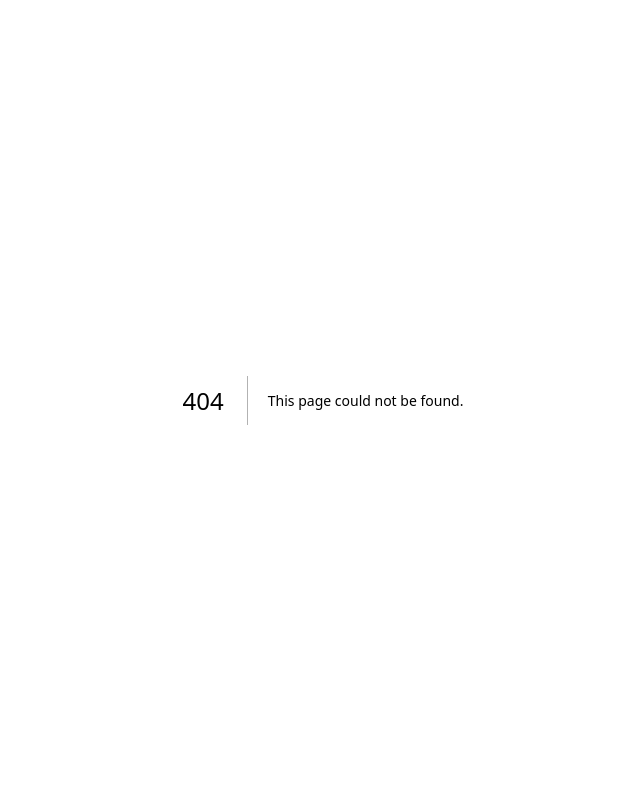
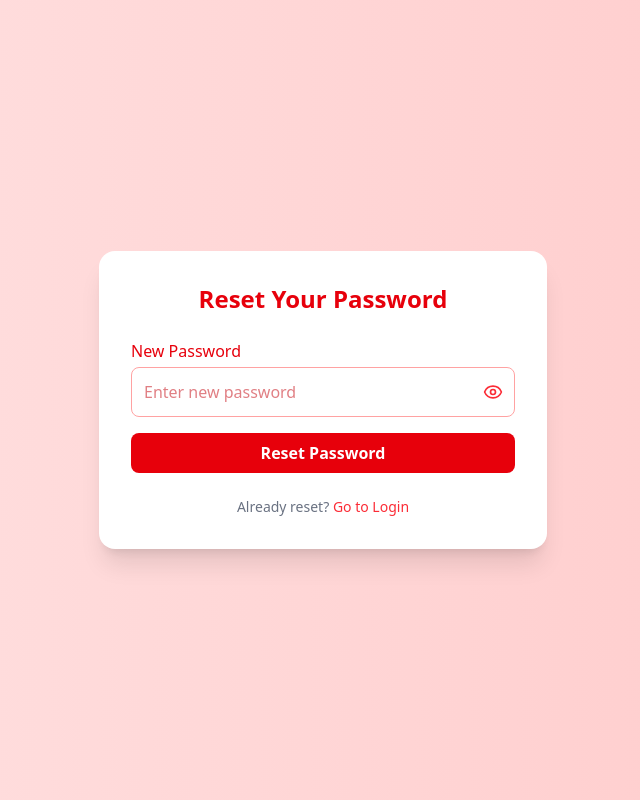
Before and after one commit to Omarmdwasimuddin/finder_project, a Next.js app: page /donor/reset-password in a window 1280 px wide. Before the commit this address had no page. Shown: the whole page, without its empty margins (317-957 px from the left). Built offline with nearby package versions, Linux system fonts and the light colour scheme.

Commit message:
Inshallah

```diff
--- a/package.json
+++ b/package.json
@@ -18,6 +18,7 @@
     "bcryptjs": "^3.0.2",
     "framer-motion": "^12.23.6",
     "jsonwebtoken": "^9.0.2",
+    "lottie-react": "^2.4.1",
     "lucide-react": "^0.503.0",
     "next": "^15.3.1",
     "next-auth": "^4.24.11",
--- a/src/Component/MidHeader.jsx
+++ b/src/Component/MidHeader.jsx
@@ -79,7 +79,7 @@ export default function MidHeader() {
                 className="inline-flex items-center space-x-2 text-sm font-medium text-red-600 hover:text-red-700 focus:outline-none transition-colors"
               >
                 <LogIn className="w-5 h-5" />
-                <span>LogIn / Book</span>
+                <span>LogIn / Book an Appointment</span>
               </Link>
             </div>
           </div>
--- a/src/app/api/recover/resetPassword/route.js
+++ b/src/app/api/recover/resetPassword/route.js
@@ -1,30 +1,36 @@
 import { PrismaClient } from "@/generated/prisma";
 import { NextResponse } from "next/server";
+import bcrypt from "bcryptjs"; //bcrypt import
 
-
-
-
-export async function POST(req,res) {
+export async function POST(req) {
   try {
     let reqBody = await req.json();
 
     const prisma = new PrismaClient();
     const count = await prisma.donor.count({
-            where:{email:reqBody['email'], otp:reqBody['otp']}
-        })
+      where: {
+        email: reqBody['email'],
+        otp: reqBody['otp']
+      }
+    });
 
-        if(count===1){
+    if (count === 1) {
+      const hashedPassword = await bcrypt.hash(reqBody['password'], 10); // Hashing done here
+
       await prisma.donor.update({
-                where:{email:reqBody['email']},
-                data:{otp:'0',password:reqBody['password']}
-            })
+        where: { email: reqBody['email'] },
+        data: {
+          otp: '0',
+          password: hashedPassword //Store hashed password
+        }
+      });
 
-            return NextResponse.json({status:'success', data:"Password Reset Success"})
-        }else{
-            return NextResponse.json({status:'fail', data:"Password Reset Fail"})
+      return NextResponse.json({ status: 'success', data: "Password Reset Success" });
+    } else {
+      return NextResponse.json({ status: 'fail', data: "Password Reset Fail" });
     }
 
   } catch (error) {
-        return NextResponse.json({status:'fail', data:error.message})
+    return NextResponse.json({ status: 'fail', data: error.message });
   }
 }
--- /dev/null
+++ b/src/app/donor/forgot-password/page.jsx
@@ -0,0 +1,61 @@
+"use client";
+
+import { useForm } from "react-hook-form";
+import { yupResolver } from "@hookform/resolvers/yup";
+import * as yup from "yup";
+import { useRouter } from "next/navigation";
+import { toast, Toaster } from "react-hot-toast";
+import axios from "axios";
+
+const schema = yup.object({
+  email: yup.string().email().required("Email is required"),
+});
+
+export default function ForgotPasswordPage() {
+  const router = useRouter();
+
+  const {
+    register,
+    handleSubmit,
+    formState: { errors, isSubmitting },
+  } = useForm({
+    resolver: yupResolver(schema),
+  });
+
+  const onSubmit = async (data) => {
+    try {
+      const res = await axios.get(`/api/recover/verifyEmail?email=${data.email}`);
+      if (res.data.status === "success") {
+        toast.success("OTP sent to your email");
+        router.push(`/donor/verify-otp?email=${data.email}`);
+      } else {
+        toast.error(res.data.data);
+      }
+    } catch (err) {
+      toast.error("Something went wrong");
+    }
+  };
+
+  return (
+    <div className="min-h-screen flex items-center justify-center bg-red-100">
+      <Toaster />
+      <form onSubmit={handleSubmit(onSubmit)} className="bg-white p-6 rounded shadow-md w-full max-w-sm">
+        <h2 className="text-xl font-semibold mb-4 text-red-600">Forgot Password</h2>
+        <input
+          type="email"
+          placeholder="Enter your email"
+          {...register("email")}
+          className="w-full p-2 border rounded focus:outline-none mb-2"
+        />
+        <p className="text-red-500 text-sm mb-4">{errors.email?.message}</p>
+        <button
+          type="submit"
+          disabled={isSubmitting}
+          className="bg-red-600 text-white w-full py-2 rounded hover:bg-red-700"
+        >
+          {isSubmitting ? "Sending OTP..." : "Send OTP"}
+        </button>
+      </form>
+    </div>
+  );
+}
--- a/src/app/donor/login/page.jsx
+++ b/src/app/donor/login/page.jsx
@@ -8,6 +8,7 @@ import { ErrorToast, SuccessToast } from "@/utility/FormHelper";
 import { Toaster } from "react-hot-toast";
 import axios from "axios";
 import { useState } from "react";
+import Link from "next/link";
 import "./login.css";
 
 const schema = yup.object({
@@ -21,7 +22,11 @@ const schema = yup.object({
 export default function LoginPage() {
   const router = useRouter();
   const [showPassword, setShowPassword] = useState(false);
-  const {register,handleSubmit,formState: { errors, isSubmitting },} = useForm({ resolver: yupResolver(schema) });
+  const {
+    register,
+    handleSubmit,
+    formState: { errors, isSubmitting },
+  } = useForm({ resolver: yupResolver(schema) });
 
   const onSubmit = async (data) => {
     try {
@@ -82,6 +87,16 @@ export default function LoginPage() {
           <p className="text-red-500 text-sm mt-1">{errors.password?.message}</p>
         </div>
 
+        {/* Forgot Password + Sign Up */}
+        <div className="mb-4 flex justify-between text-sm">
+          <Link href="/donor/forgot-password" className="text-red-500 hover:underline">
+            Forgot Password?
+          </Link>
+          <Link href="/donor/signup" className="text-red-500 hover:underline">
+            Sign Up
+          </Link>
+        </div>
+
         {/* Submit Button */}
         <button
           type="submit"
--- /dev/null
+++ b/src/app/donor/reset-password/page.jsx
@@ -0,0 +1,115 @@
+"use client";
+
+import { useSearchParams, useRouter } from "next/navigation";
+import { useForm } from "react-hook-form";
+import { yupResolver } from "@hookform/resolvers/yup";
+import * as yup from "yup";
+import { toast, Toaster } from "react-hot-toast";
+import { useState } from "react";
+import axios from "axios";
+import { Eye, EyeOff } from "lucide-react";
+
+const schema = yup.object({
+  password: yup
+    .string()
+    .min(6, "Password must be at least 6 characters")
+    .required("New password is required"),
+});
+
+export default function ResetPasswordPage() {
+  const searchParams = useSearchParams();
+  const email = searchParams.get("email");
+  const otp = searchParams.get("otp");
+  const router = useRouter();
+
+  const [showPassword, setShowPassword] = useState(false);
+
+  const {
+    register,
+    handleSubmit,
+    formState: { errors, isSubmitting },
+  } = useForm({
+    resolver: yupResolver(schema),
+  });
+
+  const onSubmit = async (data) => {
+    try {
+      const res = await axios.post("/api/recover/resetPassword", {
+        email,
+        otp,
+        password: data.password,
+      });
+
+      if (res.data.status === "success") {
+        toast.success("Password reset successful. Logging in...");
+
+        // Auto login
+        const loginRes = await axios.post("/api/login", {
+          email,
+          password: data.password,
+        });
+
+        if (loginRes.data.status === "success") {
+          setTimeout(() => router.push("/dashboard"), 1500);
+        } else {
+          router.push("/donor/login"); // fallback
+        }
+      } else {
+        toast.error(res.data.data || "Reset failed");
+      }
+    } catch (err) {
+      toast.error("Something went wrong");
+    }
+  };
+
+  return (
+    <div className="min-h-screen flex items-center justify-center bg-gradient-to-r from-red-100 to-red-200">
+      <Toaster />
+      <div className="bg-white p-8 rounded-2xl shadow-xl w-full max-w-md relative">
+        <h2 className="text-2xl font-bold text-center text-red-600 mb-6">Reset Your Password</h2>
+
+        <form onSubmit={handleSubmit(onSubmit)} className="space-y-4">
+          <div>
+            <label className="block text-red-600 font-medium mb-1">New Password</label>
+            <div className="relative">
+              <input
+                type={showPassword ? "text" : "password"}
+                {...register("password")}
+                className="w-full p-3 border border-red-300 rounded-lg focus:outline-none focus:ring-2 focus:ring-red-400 text-red-700 pr-10"
+                placeholder="Enter new password"
+              />
+              <button
+                type="button"
+                onClick={() => setShowPassword((prev) => !prev)}
+                className="absolute top-1/2 right-3 -translate-y-1/2 text-red-500"
+              >
+                {showPassword ? <EyeOff size={20} /> : <Eye size={20} />}
+              </button>
+            </div>
+            <p className="text-sm text-red-500 mt-1">{errors.password?.message}</p>
+          </div>
+
+          <button
+            type="submit"
+            disabled={isSubmitting}
+            className="w-full bg-red-600 hover:bg-red-700 text-white py-2 rounded-lg font-semibold transition"
+          >
+            {isSubmitting ? "Resetting..." : "Reset Password"}
+          </button>
+        </form>
+
+        <div className="mt-6 text-sm text-center">
+          <p className="text-gray-500">
+            Already reset?{" "}
+            <button
+              onClick={() => router.push("/donor/login")}
+              className="text-red-500 hover:underline font-medium"
+            >
+              Go to Login
+            </button>
+          </p>
+        </div>
+      </div>
+    </div>
+  );
+}
--- /dev/null
+++ b/src/app/donor/verify-otp/page.jsx
@@ -0,0 +1,65 @@
+"use client";
+
+import { useSearchParams, useRouter } from "next/navigation";
+import { useForm } from "react-hook-form";
+import { yupResolver } from "@hookform/resolvers/yup";
+import * as yup from "yup";
+import { toast, Toaster } from "react-hot-toast";
+import axios from "axios";
+
+const schema = yup.object({
+  otp: yup.string().length(6, "OTP must be 6 digits").required("OTP is required"),
+});
+
+export default function OTPVerifyPage() {
+  const searchParams = useSearchParams();
+  const email = searchParams.get("email");
+  const router = useRouter();
+
+  const {
+    register,
+    handleSubmit,
+    formState: { errors, isSubmitting },
+  } = useForm({ resolver: yupResolver(schema) });
+
+  const onSubmit = async (data) => {
+    try {
+      const res = await axios.post("/api/recover/verifyOTP", {
+        email,
+        otp: data.otp,
+      });
+
+      if (res.data.status === "success") {
+        toast.success("OTP Verified");
+        router.push(`/donor/reset-password?email=${email}&otp=${data.otp}`);
+      } else {
+        toast.error(res.data.data);
+      }
+    } catch (err) {
+      toast.error("Something went wrong");
+    }
+  };
+
+  return (
+    <div className="min-h-screen flex items-center justify-center bg-red-100">
+      <Toaster />
+      <form onSubmit={handleSubmit(onSubmit)} className="bg-white p-6 rounded shadow-md w-full max-w-sm">
+        <h2 className="text-xl font-semibold mb-4 text-red-600">Verify OTP</h2>
+        <input
+          type="text"
+          placeholder="Enter 6-digit OTP"
+          {...register("otp")}
+          className="w-full p-2 border rounded focus:outline-none mb-2"
+        />
+        <p className="text-red-500 text-sm mb-4">{errors.otp?.message}</p>
+        <button
+          type="submit"
+          disabled={isSubmitting}
+          className="bg-red-600 text-white w-full py-2 rounded hover:bg-red-700"
+        >
+          {isSubmitting ? "Verifying..." : "Verify OTP"}
+        </button>
+      </form>
+    </div>
+  );
+}
```
Also changed, not shown: 1 other file (tests, documents, lock files or other folders). Lines whose indentation alone changed are shown as unchanged.
